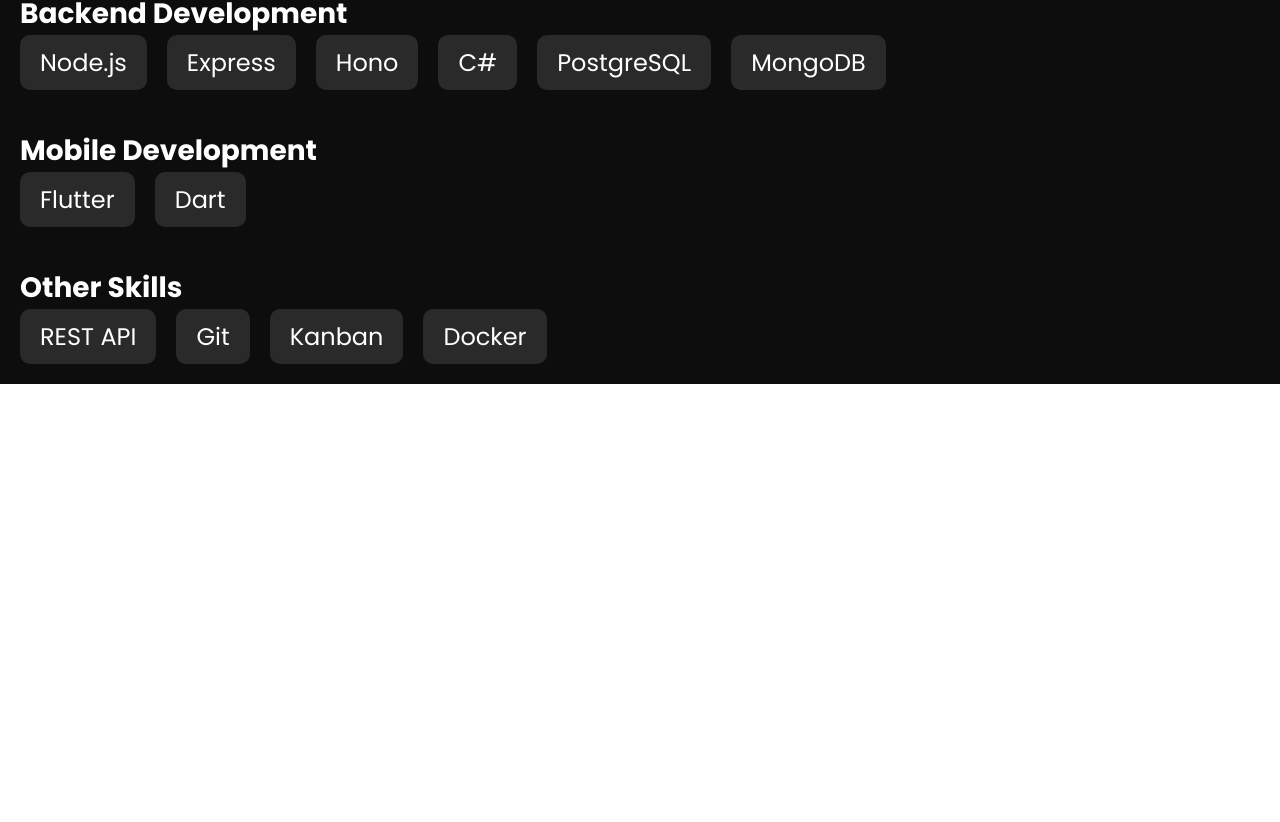
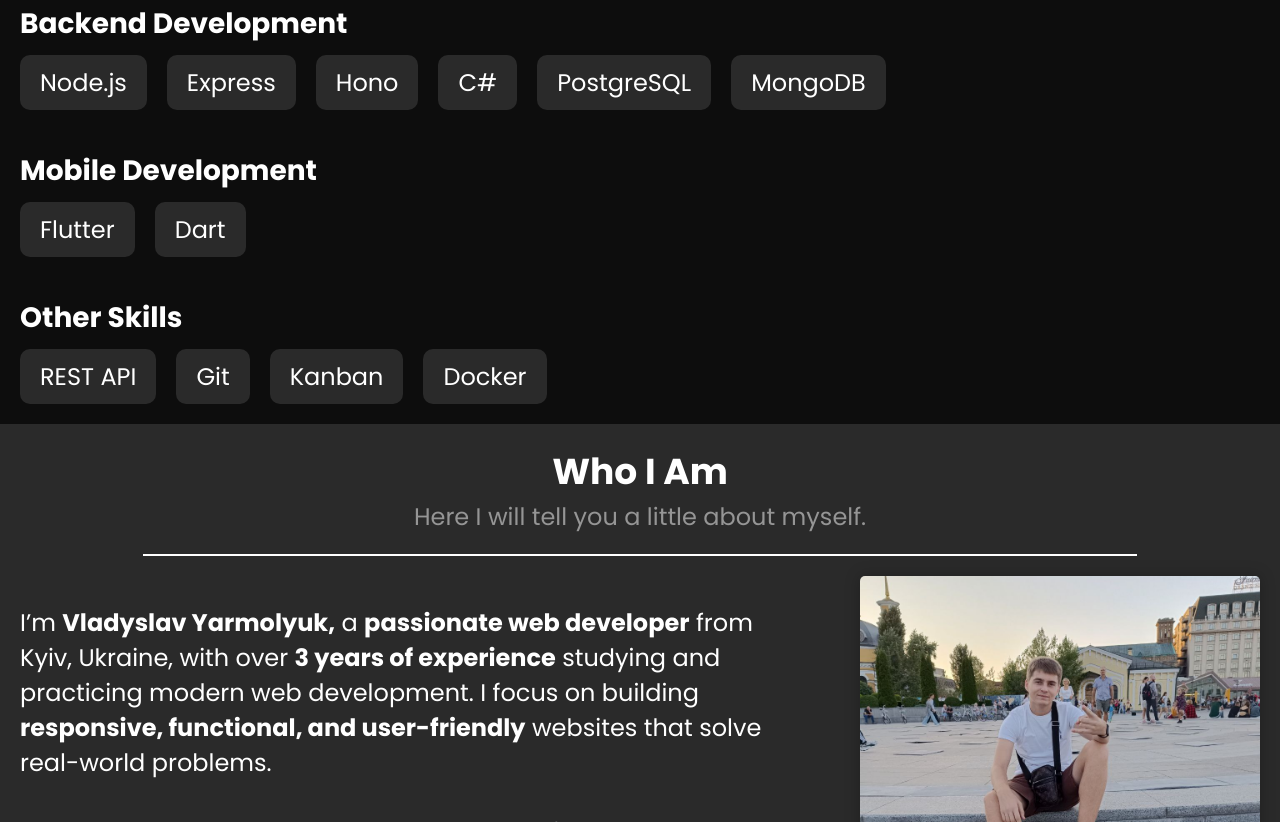
Before and after one commit to regmysss/regmysss.github.io, a React (Vite) app: page / in a window 1280 px wide. Shown: the part 1978-2800 px from the top of the page. Before the commit the page ends 2362 px from the top, so only its background shows below. Built offline with nearby package versions, Linux system fonts and the light colour scheme.

Commit message:
feat: Add About component and integrate it into the App; update styles for About and ProjectBox components

```diff
--- a/src/App.jsx
+++ b/src/App.jsx
@@ -3,6 +3,7 @@ import { Header } from "./components/Header";
 import { Home } from "./components/Home";
 import { Projects } from "./components/Projects";
 import { Skills } from "./components/Skills";
+import { About } from "./components/About";
 
 function App() {
   const { theme, setTheme } = useTheme();
@@ -13,6 +14,7 @@ function App() {
       <Home />
       <Projects />
       <Skills />
+      <About />
     </>
   )
 }
--- /dev/null
+++ b/src/components/About.jsx
@@ -0,0 +1,34 @@
+import { InfoSection } from "./UI/InfoSection/InfoSection";
+import '../styles/about.css';
+
+export const About = () => {
+    return (
+        <section className='about'>
+            <div className='about-content'>
+                <InfoSection
+                    title={"Who I Am"}
+                    description={"Here I will tell you a little about myself."}
+                />
+                <div className='about-info'>
+                    <div className='about-text'>
+                        <p >
+                            I’m <b>Vladyslav Yarmolyuk,</b> a <b>passionate web developer</b> from Kyiv, Ukraine,
+                            with over <b>3 years of experience</b> studying and practicing modern web development.
+                            I focus on building <b>responsive, functional, and user-friendly</b> websites that
+                            solve real-world problems.
+                        </p>
+                        <br />
+                        <p >
+                            I’m always excited to explore <b>new technologies</b> and continuously learn to create
+                            better and more <b>innovative IT solutions</b>. My goal is to deliver <b>high-quality digital
+                            products</b> that not only meet but exceed user expectations.
+                        </p>
+                    </div>
+                    <div className='about-photo'>
+                        <img src="avatar.jpg" alt="photo" />
+                    </div>
+                </div>
+            </div>
+        </section>
+    )
+};
--- a/src/components/UI/ProjectBox/projectBox.css
+++ b/src/components/UI/ProjectBox/projectBox.css
@@ -1,3 +1,7 @@
+.project-box {
+    text-align: center;
+}
+
 .project-box a {
     text-decoration: none;
     color: var(--main-text-color);
--- /dev/null
+++ b/src/styles/about.css
@@ -0,0 +1,32 @@
+.about {
+    background-color: var(--secondary-background-color);
+    padding: 20px;
+}
+
+.about-content {
+    display: flex;
+    flex-direction: column;
+    max-width: 1400px;
+    margin: auto;
+}
+
+.about-info {
+    display: flex;
+    align-items: center;
+    justify-content: space-between;
+    gap: 5%;
+}
+
+.about-photo img {
+    width: 400px;
+    height: 400px;
+    border-radius: 5px;
+    object-fit: cover;
+    object-position: center;
+    box-shadow: 0 0 15px rgba(0, 0, 0, 0.25);
+}
+
+.about-text {
+    font-size: 24px;
+    color: var(--main-text-color);
+}
--- a/src/styles/projects.css
+++ b/src/styles/projects.css
@@ -6,12 +6,8 @@
 .projects-content {
     display: flex;
     flex-direction: column;
-    align-items: center;
-    justify-content: center;
-    text-align: center;
     max-width: 1400px;
     margin: auto;
-
 }
 
 .projects-list {
--- a/src/styles/skills.css
+++ b/src/styles/skills.css
@@ -20,6 +20,7 @@
     font-size: 28px;
     font-weight: bold;
     color: var(--main-text-color);
+    margin-bottom: 10px;
 }
 
 .skills-column ul {
```
Also changed, not shown: public/avatar.jpg (added).
